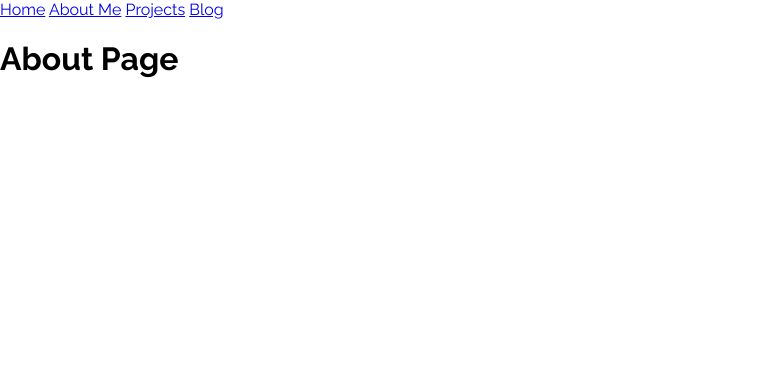
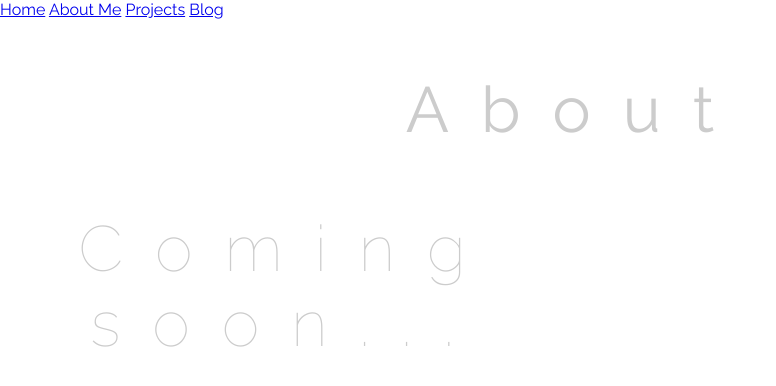
Before and after one commit to chasetmartin/Portfolio_2023, a SvelteKit app in the folder CM_Portfolio/: page /about in a window 1280 px wide. Shown: the top 386 px of the page, without its empty margins (0-776 px from the left). Built offline with nearby package versions, Linux system fonts and the light colour scheme.

Commit message:
Netlify and coming soon messages

```diff
--- a/CM_Portfolio/package.json
+++ b/CM_Portfolio/package.json
@@ -13,6 +13,7 @@
 	"devDependencies": {
 		"@playwright/test": "^1.28.1",
 		"@sveltejs/adapter-auto": "^2.0.0",
+		"@sveltejs/adapter-netlify": "^2.0.6",
 		"@sveltejs/kit": "^1.5.0",
 		"svelte": "^3.54.0",
 		"svelte-check": "^3.0.1",
--- a/CM_Portfolio/src/routes/(app)/about/+page.svelte
+++ b/CM_Portfolio/src/routes/(app)/about/+page.svelte
@@ -1 +1,2 @@
-<h1>About Page</h1>
+<h2>About</h2>
+<h3>Coming soon...</h3>
--- a/CM_Portfolio/src/routes/(app)/blog/+page.svelte
+++ b/CM_Portfolio/src/routes/(app)/blog/+page.svelte
@@ -1 +1,2 @@
-<h1>Blog Page</h1>
+<h2>Blog</h2>
+<h3>Coming soon...</h3>
--- a/CM_Portfolio/src/routes/(app)/projects/+page.svelte
+++ b/CM_Portfolio/src/routes/(app)/projects/+page.svelte
@@ -1 +1,2 @@
-<h1>Projects Page</h1>
+<h2>Projects</h2>
+<h3>Coming soon...</h3>
--- a/CM_Portfolio/static/site.css
+++ b/CM_Portfolio/static/site.css
@@ -14,6 +14,16 @@
 	 color: #ccc;
 	 width: 90vw;
 	 max-width: 1200px;
+}
+h3 {
+    font-size: clamp(1rem, 5vw, 5rem);
+    font-weight: 100;
+    text-align: center;
+    letter-spacing: 0.5em;
+    margin-right: -0.5em;
+    color: #ccc;
+    width: 45vw;
+    max-width: 1200px;
 }
 
 body {
@@ -42,7 +52,10 @@ span.chasemartin {
     font-size: 8em;
     z-index: 2;
     width: 50%;
-    font-weight: 300;
+    font-weight: 400;
+    text-transform: uppercase;
+    letter-spacing: 0.15em;
+    /* text-shadow: #161616 0.1em 0.1em 0.2em; */
     font-style: italic;
     color: var(--light);
     top: 40%;
```
Also changed, not shown: 2 other files (tests, documents, lock files or other folders).
